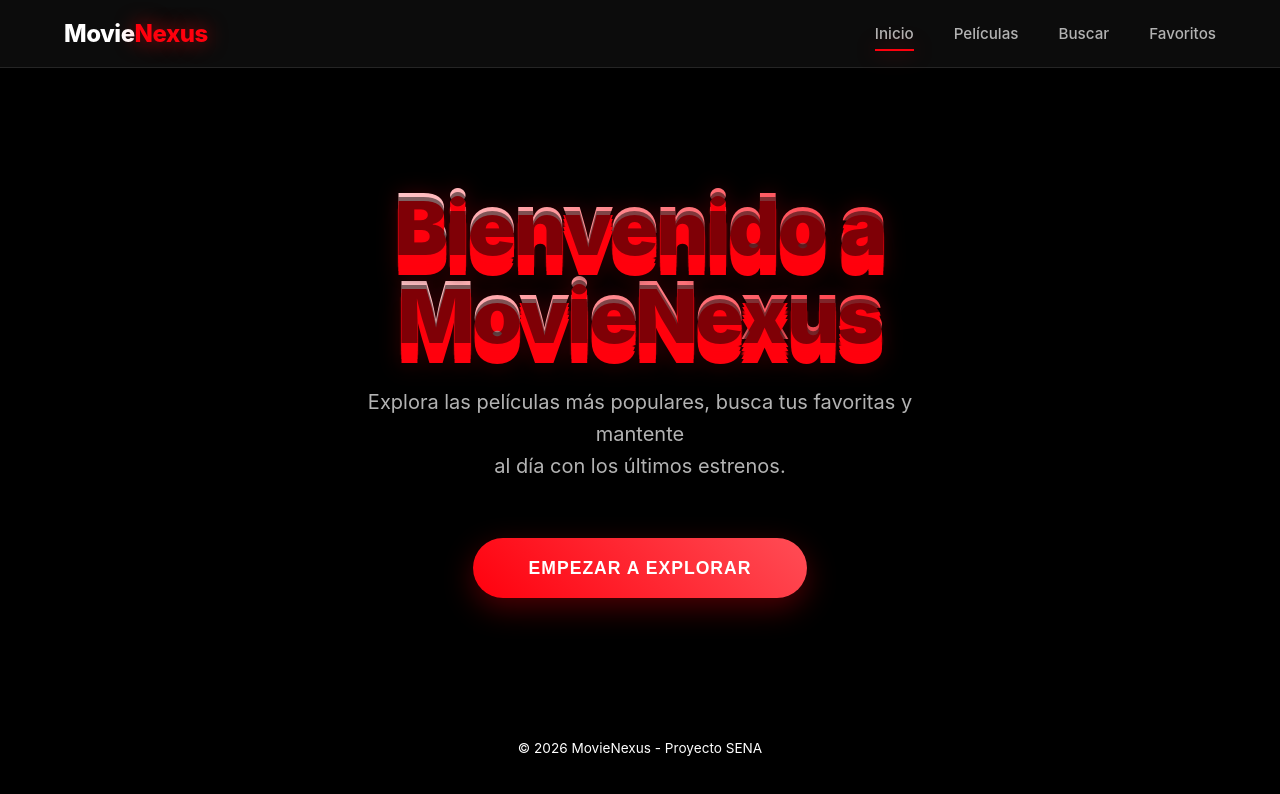
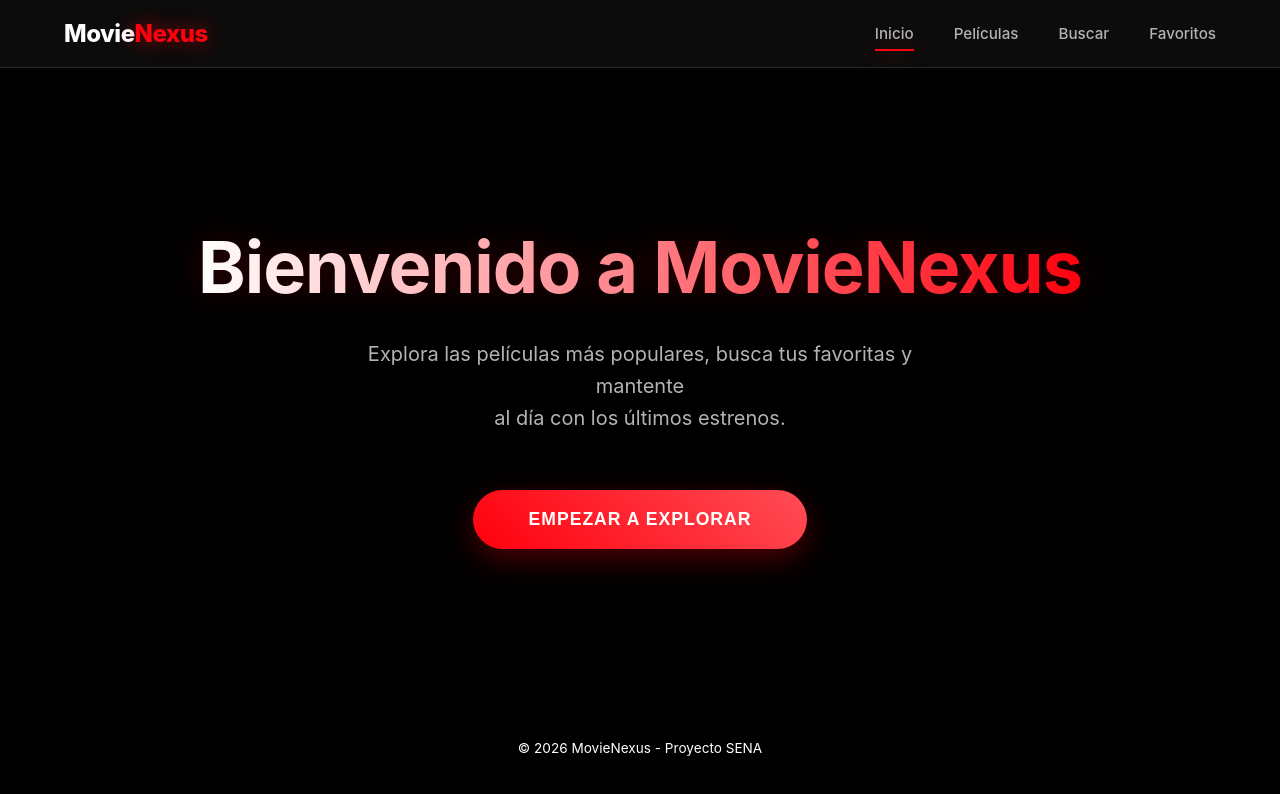
Before and after one commit to Andrescg18/MovieNexus, an Angular app: page / in a window 1280 px wide. Shown: the top 794 px of the page. Built offline with nearby package versions, Linux system fonts and the light colour scheme; no server answers.

Commit message:
Revert to clean look with slightly thinner font weight

```diff
--- a/src/app/features/home/home.css
+++ b/src/app/features/home/home.css
@@ -28,9 +28,9 @@ h1 {
 }
 
 .animated-title {
-  font-size: 5rem;
-  font-weight: 900;
-  letter-spacing: -2px;
+  font-size: 4.5rem;
+  font-weight: 700;
+  letter-spacing: -1px;
   background: linear-gradient(
     to right,
     #ffffff,
@@ -41,15 +41,7 @@ h1 {
   -webkit-background-clip: text;
   -webkit-text-fill-color: transparent;
   animation: shimmerTitle 5s linear infinite;
-  /* Advanced dripping effect using stacked shadows */
-  text-shadow: 0 4px 0 rgba(0,0,0,0.5),
-               0 8px 0 var(--primary),
-               0 12px 0 var(--primary),
-               0 16px 2px var(--primary),
-               0 20px 0 var(--primary),
-               0 24px 0 var(--primary),
-               0 28px 10px rgba(0,0,0,0.4);
-  filter: drop-shadow(0 0 10px rgba(255, 0, 13, 0.2));
+  filter: drop-shadow(0 0 15px rgba(255, 0, 13, 0.2));
 }
 
 @keyframes shimmerTitle {
```
